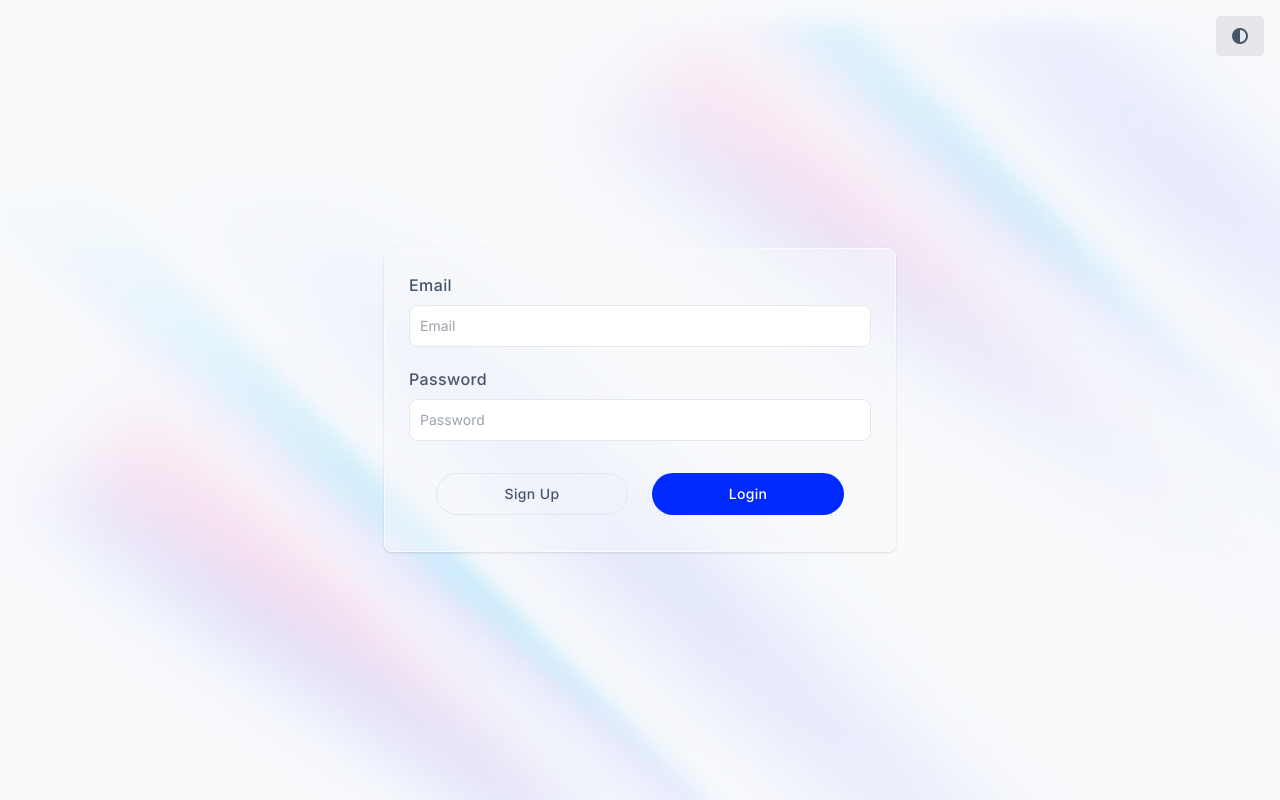
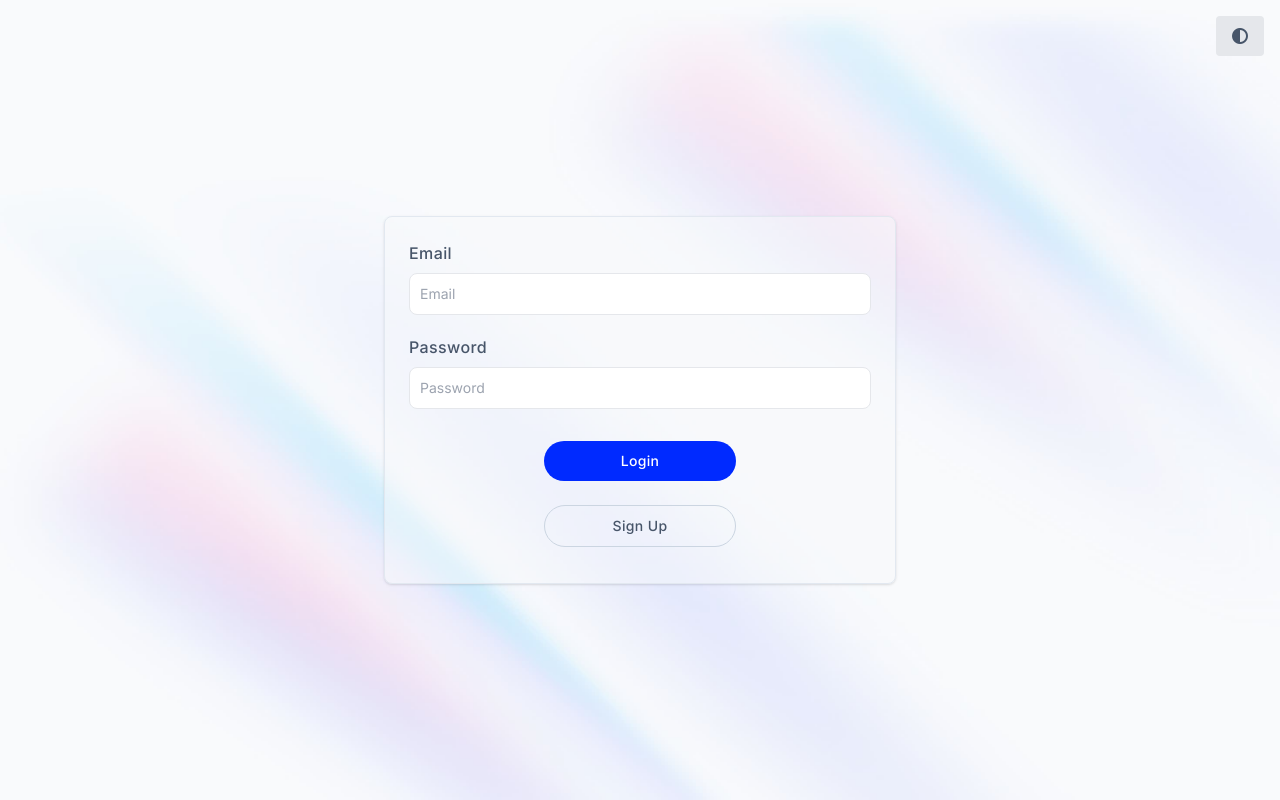
Before and after one commit to j1000-dev/Flipstax, a React (Create React App) app: page /login in a window 1280 px wide. Built offline with nearby package versions, Linux system fonts and the light colour scheme; no server answers.

Commit message:
Form edits

```diff
--- a/src/components/Form.tsx
+++ b/src/components/Form.tsx
@@ -1,5 +1,4 @@
-import React, { useContext } from 'react';
-import { ChangeEvent, FormEvent, useState } from 'react';
+import React, { useContext, useState, ChangeEvent, FormEvent } from 'react';
 import { signInUser, auth, db } from '../firebase/firebase';
 import { createUserWithEmailAndPassword } from 'firebase/auth';
 import { useNavigate, Link } from 'react-router-dom';
@@ -90,7 +89,7 @@ export const Form: React.FC<FormProps> = ({ formType }) => {
             </button>
             <div className="
                     p-6 rounded-lg shadow w-full max-w-lg
-                    bg-slate-50/50 dark:bg-gray-700/50 border border-slate-50 dark:border-gray-700
+                    bg-slate-50/50 dark:bg-gray-700/50 border border-slate-200 dark:border-gray-700
                 "
             >
                 {errorMessage !== '' && (
@@ -149,8 +148,7 @@ export const Form: React.FC<FormProps> = ({ formType }) => {
                     </div>
                 )}
                 <div className="card">
-                    <form
-                        onSubmit={ formType === 'login' ? handleLogin : handleSignUp }>
+                    <form onSubmit={formType === 'login' ? handleLogin : handleSignUp}>
                         <div className="mb-5">
                             <label
                                 htmlFor="email"
@@ -159,8 +157,10 @@ export const Form: React.FC<FormProps> = ({ formType }) => {
                             </label>
                             <input
                                 className="
+                                    text-slate-600 dark:text-slate-200
                                     block w-full p-2.5 rounded-lg text-sm
                                     border hover:border-slate-400
+                                    dark:bg-slate-600 dark:border-slate-600 dark:hover:border-slate-400
                                 "
                                 type="email"
                                 name="email"
@@ -178,8 +178,10 @@ export const Form: React.FC<FormProps> = ({ formType }) => {
                             </label>
                             <input
                                 className="
+                                    text-slate-600 dark:text-slate-200
                                     block w-full p-2.5 rounded-lg text-sm
                                     border hover:border-slate-400
+                                    dark:bg-slate-600 dark:border-slate-600 dark:hover:border-slate-400
                                 "
                                 type="password"
                                 name="password"
@@ -190,19 +192,31 @@ export const Form: React.FC<FormProps> = ({ formType }) => {
                             />
                         </div>
                         <div className="flex flex-wrap justify-center">
-                            <Link
-                                to={formType == 'login' ? '/signup' : '/login'}>
+                            <button
+                                type="submit"
+                                className="
+                                    m-3 rounded-full xs:w-48 px-5 py-2.5
+                                    text-white dark:text-slate-800 font-medium text-sm tracking-wide
+                                    bg-primary hover:bg-primary-hover
+                                    dark:bg-dark-primary dark:hover:bg-dark-primary-hover
+                                    transition-colors duration-500
+                                "
+                            >
+                                {formType === 'login' ? 'Login' : 'Create Account'}
+                            </button>
+                        </div>
+                    </form>
+                    <div className="flex justify-center">
+                        <Link to={formType === 'login' ? '/signup' : '/login'}>
                             <button
                                 className="
                                     m-3 rounded-full text-sm xs:w-48 px-5 py-2.5
                                     text-slate-600 dark:text-slate-200 font-medium tracking-wide
                                     bg-transparent hover:bg-slate-200 dark:hover:bg-gray-600/50
-                                        border border-slate-200 dark:border-slate-600
+                                    border border-slate-300 dark:border-slate-600
                                     transition-colors duration-500
                                 ">
-                                    {formType == 'login' ? (
-                                        'Sign Up'
-                                    ) : (
+                                {formType === 'login' ? 'Sign Up' : (
                                     <div className="flex items-center">
                                         <svg
                                             className="rotate-180 w-3.5 h-3.5 ms-2"
@@ -225,22 +239,7 @@ export const Form: React.FC<FormProps> = ({ formType }) => {
                                 )}
                             </button>
                         </Link>
-                            <button
-                                type="submit"
-                                className="
-                                    m-3 rounded-full xs:w-48 px-5 py-2.5
-                                    text-white dark:text-slate-800 font-medium text-sm tracking-wide
-                                    bg-primary hover:bg-primary-hover
-                                    dark:bg-dark-primary dark:hover:bg-dark-primary-hover
-                                    transition-colors duration-500
-                                "
-                            >
-                                {formType == 'login'
-                                    ? 'Login'
-                                    : 'Create Account'}
-                            </button>
                     </div>
-                    </form>
                 </div>
             </div>
         </div>
```
Lines whose indentation alone changed are shown as unchanged.
